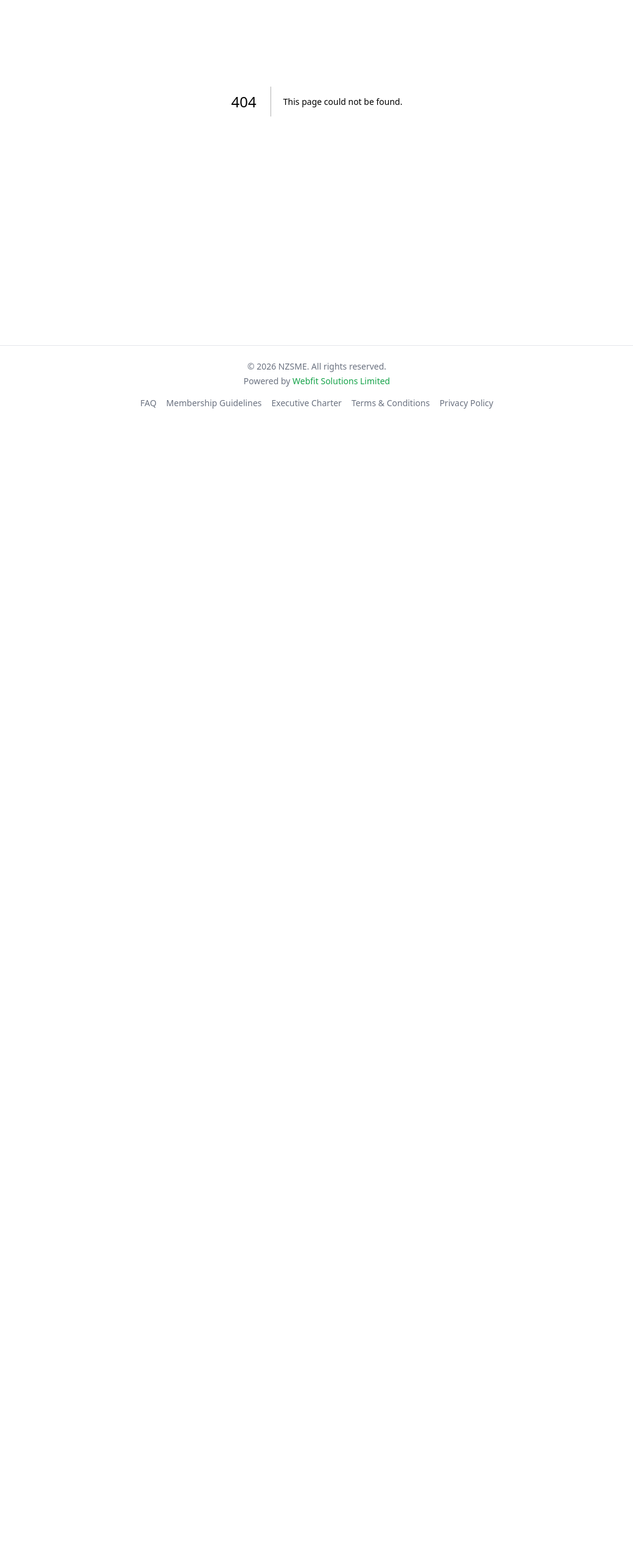
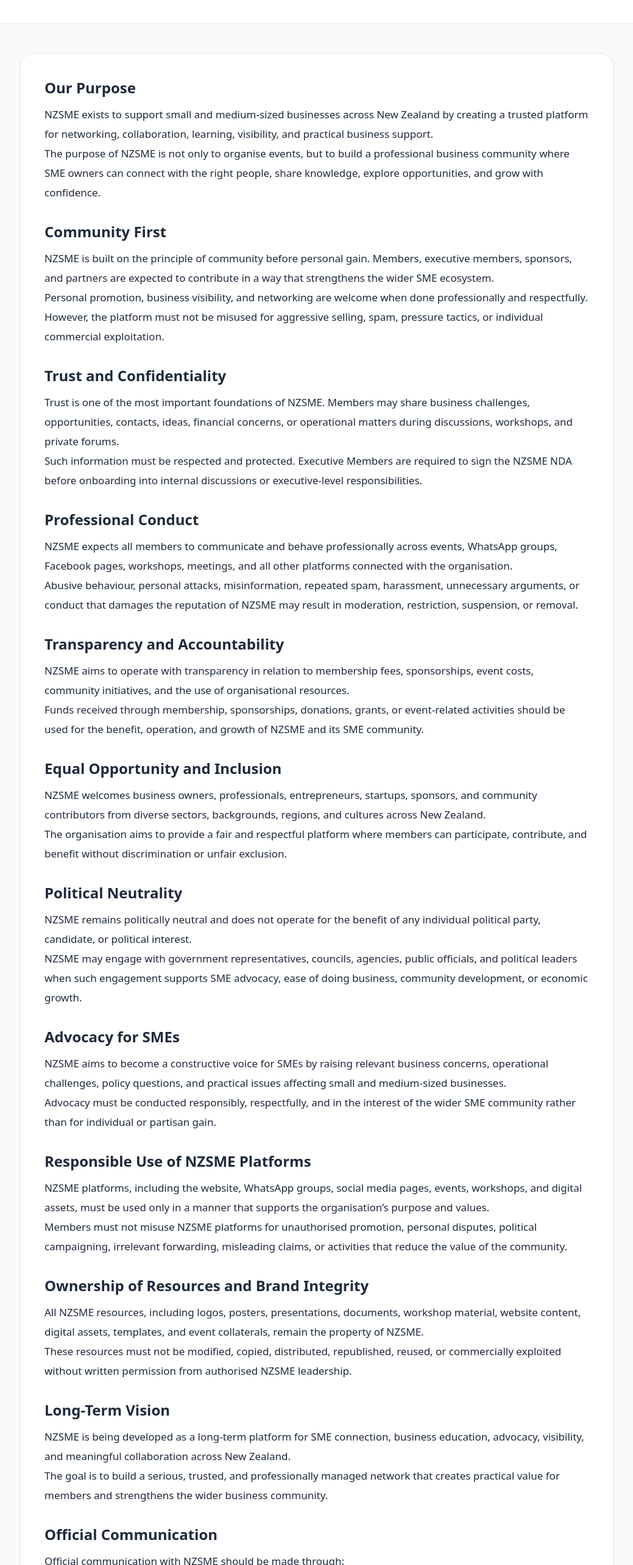
Before and after one commit to nzsme2026/nzsme, a Next.js app: page /core-values in a window 1280 px wide. Before the commit this address had no page. Shown: the part 234-2800 px from the top of the page at 61% size, without its empty margins (120-1159 px from the left). Before the commit the page ends 929 px from the top, so only its background shows below. Built offline with nearby package versions, Linux system fonts and the light colour scheme.

Commit message:
Added core values page and updated legal page layout

```diff
--- /dev/null
+++ b/app/core-values/page.tsx
@@ -0,0 +1,230 @@
+import LegalPageLayout from "@/components/LegalPageLayout";
+
+export default function CoreValuesPage() {
+  return (
+    <LegalPageLayout title="NZSME Core Values & Principles">
+
+      <section>
+        <h2 className="text-2xl font-semibold mb-3">
+          Our Purpose
+        </h2>
+
+        <p>
+          NZSME exists to support small and medium-sized businesses across New
+          Zealand by creating a trusted platform for networking, collaboration,
+          learning, visibility, and practical business support.
+        </p>
+
+        <p>
+          The purpose of NZSME is not only to organise events, but to build a
+          professional business community where SME owners can connect with the
+          right people, share knowledge, explore opportunities, and grow with
+          confidence.
+        </p>
+      </section>
+
+      <section>
+        <h2 className="text-2xl font-semibold mb-3">
+          Community First
+        </h2>
+
+        <p>
+          NZSME is built on the principle of community before personal gain.
+          Members, executive members, sponsors, and partners are expected to
+          contribute in a way that strengthens the wider SME ecosystem.
+        </p>
+
+        <p>
+          Personal promotion, business visibility, and networking are welcome
+          when done professionally and respectfully. However, the platform must
+          not be misused for aggressive selling, spam, pressure tactics, or
+          individual commercial exploitation.
+        </p>
+      </section>
+
+      <section>
+        <h2 className="text-2xl font-semibold mb-3">
+          Trust and Confidentiality
+        </h2>
+
+        <p>
+          Trust is one of the most important foundations of NZSME. Members may
+          share business challenges, opportunities, contacts, ideas, financial
+          concerns, or operational matters during discussions, workshops, and
+          private forums.
+        </p>
+
+        <p>
+          Such information must be respected and protected. Executive Members
+          are required to sign the NZSME NDA before onboarding into internal
+          discussions or executive-level responsibilities.
+        </p>
+      </section>
+
+      <section>
+        <h2 className="text-2xl font-semibold mb-3">
+          Professional Conduct
+        </h2>
+
+        <p>
+          NZSME expects all members to communicate and behave professionally
+          across events, WhatsApp groups, Facebook pages, workshops, meetings,
+          and all other platforms connected with the organisation.
+        </p>
+
+        <p>
+          Abusive behaviour, personal attacks, misinformation, repeated spam,
+          harassment, unnecessary arguments, or conduct that damages the
+          reputation of NZSME may result in moderation, restriction, suspension,
+          or removal.
+        </p>
+      </section>
+
+      <section>
+        <h2 className="text-2xl font-semibold mb-3">
+          Transparency and Accountability
+        </h2>
+
+        <p>
+          NZSME aims to operate with transparency in relation to membership
+          fees, sponsorships, event costs, community initiatives, and the use of
+          organisational resources.
+        </p>
+
+        <p>
+          Funds received through membership, sponsorships, donations, grants, or
+          event-related activities should be used for the benefit, operation,
+          and growth of NZSME and its SME community.
+        </p>
+      </section>
+
+      <section>
+        <h2 className="text-2xl font-semibold mb-3">
+          Equal Opportunity and Inclusion
+        </h2>
+
+        <p>
+          NZSME welcomes business owners, professionals, entrepreneurs,
+          startups, sponsors, and community contributors from diverse sectors,
+          backgrounds, regions, and cultures across New Zealand.
+        </p>
+
+        <p>
+          The organisation aims to provide a fair and respectful platform where
+          members can participate, contribute, and benefit without discrimination
+          or unfair exclusion.
+        </p>
+      </section>
+
+      <section>
+        <h2 className="text-2xl font-semibold mb-3">
+          Political Neutrality
+        </h2>
+
+        <p>
+          NZSME remains politically neutral and does not operate for the benefit
+          of any individual political party, candidate, or political interest.
+        </p>
+
+        <p>
+          NZSME may engage with government representatives, councils, agencies,
+          public officials, and political leaders when such engagement supports
+          SME advocacy, ease of doing business, community development, or
+          economic growth.
+        </p>
+      </section>
+
+      <section>
+        <h2 className="text-2xl font-semibold mb-3">
+          Advocacy for SMEs
+        </h2>
+
+        <p>
+          NZSME aims to become a constructive voice for SMEs by raising relevant
+          business concerns, operational challenges, policy questions, and
+          practical issues affecting small and medium-sized businesses.
+        </p>
+
+        <p>
+          Advocacy must be conducted responsibly, respectfully, and in the
+          interest of the wider SME community rather than for individual or
+          partisan gain.
+        </p>
+      </section>
+
+      <section>
+        <h2 className="text-2xl font-semibold mb-3">
+          Responsible Use of NZSME Platforms
+        </h2>
+
+        <p>
+          NZSME platforms, including the website, WhatsApp groups, social media
+          pages, events, workshops, and digital assets, must be used only in a
+          manner that supports the organisation’s purpose and values.
+        </p>
+
+        <p>
+          Members must not misuse NZSME platforms for unauthorised promotion,
+          personal disputes, political campaigning, irrelevant forwarding,
+          misleading claims, or activities that reduce the value of the
+          community.
+        </p>
+      </section>
+
+      <section>
+        <h2 className="text-2xl font-semibold mb-3">
+          Ownership of Resources and Brand Integrity
+        </h2>
+
+        <p>
+          All NZSME resources, including logos, posters, presentations,
+          documents, workshop material, website content, digital assets,
+          templates, and event collaterals, remain the property of NZSME.
+        </p>
+
+        <p>
+          These resources must not be modified, copied, distributed,
+          republished, reused, or commercially exploited without written
+          permission from authorised NZSME leadership.
+        </p>
+      </section>
+
+      <section>
+        <h2 className="text-2xl font-semibold mb-3">
+          Long-Term Vision
+        </h2>
+
+        <p>
+          NZSME is being developed as a long-term platform for SME connection,
+          business education, advocacy, visibility, and meaningful collaboration
+          across New Zealand.
+        </p>
+
+        <p>
+          The goal is to build a serious, trusted, and professionally managed
+          network that creates practical value for members and strengthens the
+          wider business community.
+        </p>
+      </section>
+
+      <section>
+        <h2 className="text-2xl font-semibold mb-3">
+          Official Communication
+        </h2>
+
+        <p>
+          Official communication with NZSME should be made through:
+          <br />
+          <strong>nzsme2026@gmail.com</strong>
+        </p>
+
+        <p>
+          WhatsApp, Facebook, and other informal platforms may be used for
+          updates and engagement, but they are not treated as official legal or
+          governance communication channels.
+        </p>
+      </section>
+
+    </LegalPageLayout>
+  );
+}
--- a/app/layout.tsx
+++ b/app/layout.tsx
@@ -50,6 +50,13 @@
               </a>
 
               <a
+                href="/core-values"
+                className="hover:text-black transition"
+              >
+                Core Values
+              </a>
+
+              <a
                 href="/membership-guidelines"
                 className="hover:text-black transition"
               >
--- a/components/LegalPageLayout.tsx
+++ b/components/LegalPageLayout.tsx
@@ -2,11 +2,13 @@
 
 type Props = {
   title: string;
+  subtitle?: string;
   children: React.ReactNode;
 };
 
 export default function LegalPageLayout({
   title,
+  subtitle,
   children,
 }: Props) {
   return (
@@ -14,18 +16,32 @@
       {/* Constant Header */}
       <Navbar />
 
-      <main className="min-h-screen bg-white text-black">
-        <div className="max-w-5xl mx-auto px-6 py-16">
+      <main className="min-h-screen bg-slate-50 text-slate-900">
+        <section className="border-b bg-white">
+          <div className="max-w-5xl mx-auto px-6 py-12">
+            <p className="text-sm font-semibold tracking-wide uppercase text-yellow-600 mb-3">
+              NZSME Information Centre
+            </p>
 
-          <h1 className="text-4xl font-bold mb-10">
-            {title}
-          </h1>
+            <h1 className="text-4xl md:text-5xl font-bold leading-tight">
+              {title}
+            </h1>
 
-          <div className="space-y-6 text-[17px] leading-8">
-            {children}
+            {subtitle && (
+              <p className="mt-4 text-lg text-slate-600 leading-8 max-w-3xl">
+                {subtitle}
+              </p>
+            )}
           </div>
+        </section>
 
-        </div>
+        <section className="max-w-5xl mx-auto px-6 py-12">
+          <div className="bg-white rounded-3xl shadow-sm border p-6 md:p-10">
+            <div className="space-y-8 text-[17px] leading-8 text-slate-800">
+              {children}
+            </div>
+          </div>
+        </section>
       </main>
     </>
   );
```
